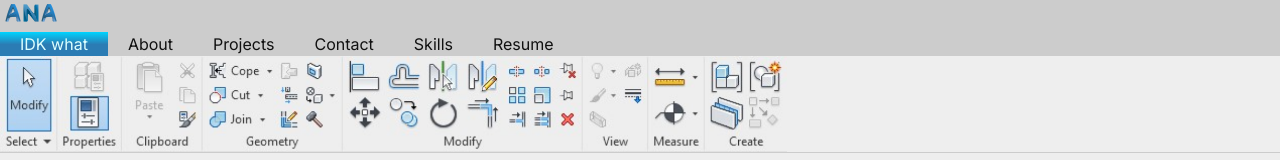
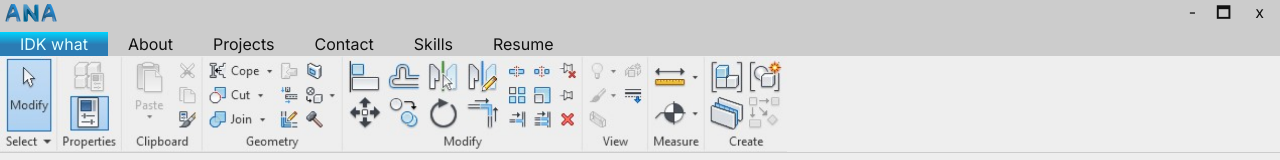
Before and after one commit to planktoon1/anas-portfolio, a Next.js app: page / in a window 1280 px wide. Shown: the top 160 px of the page. Built offline with nearby package versions, Linux system fonts and the light colour scheme.

Commit message:
surprisy prisy

```diff
--- /dev/null
+++ b/components/Overlay.tsx
@@ -0,0 +1,26 @@
+import { useEffect, useState } from "react"
+
+const Overlay = () => {
+  const [open, setOpen] = useState(false)
+
+  if (open) {
+    return <div className="fixed z-40 inset-0" style={{ backgroundImage: 'url("/xp.jpg")', backgroundRepeat: 'no-repeat', backgroundAttachment: 'fixed', backgroundPosition: 'center', backgroundSize: 'cover' }}>
+      <div className="absolute inset-0 flex items-center justify-center">
+        <div className="group cursor-pointer hover:border borger-white hover:opacity-90 hover:bg-gray-800 p-2" onClick={() => setOpen(false)}>
+          <img width="48px" height="48px" className="mx-auto" src="/A.png" alt="..." />
+          <p className="text-white text-center mt-2 group-hover:underline">Ana's <br /> portfolio</p>
+        </div>
+      </div>
+    </div>
+  }
+
+  return (
+    <div>
+      <button className="px-3 py-1 hover:bg-background-2">-</button>
+      <button className="px-2 py-1 hover:bg-background-2">🗖</button>
+      <button className="px-4 py-1 bg-indigo-500 hover:text-white  x-button" onClick={() => setOpen(true)}>x</button>
+    </div>
+  )
+}
+
+export default Overlay
--- a/components/layout/Header/Header.tsx
+++ b/components/layout/Header/Header.tsx
@@ -4,18 +4,23 @@ import { PropsWithChildren } from "react";
 import { UrlObject } from "url";
 import Image from "next/image";
 import { IClassName } from "../../../types/genericTypes";
+import Overlay from "../../Overlay";
 
-export interface IHeaderProps extends IClassName {}
+export interface IHeaderProps extends IClassName { }
 
 export function Header({ className }: IHeaderProps) {
   return (
     <header
       className={`w-full flex flex-col bg-background-3 ${className ?? ""}`}
     >
-      <div className="m-1">
-        <Image src="/A.png" width="18px" height="18px" alt="A" />
-        <Image src="/N.png" width="18px" height="18px" alt="N" />
-        <Image src="/A.png" width="18px" height="18px" alt="A" />
+      <div className="flex justify-between">
+        <div className="m-1">
+
+          <Image src="/A.png" width="18px" height="18px" alt="A" />
+          <Image src="/N.png" width="18px" height="18px" alt="N" />
+          <Image src="/A.png" width="18px" height="18px" alt="A" />
+        </div>
+        <Overlay />
       </div>
       <ul className="flex pt-1 items-end flex-wrap">
         <FileButton>IDK what</FileButton>
@@ -52,9 +57,8 @@ export function NavigationButton({
         sm:w-min
         transition-colors
         duration-300
-        ${
-          isActive ? "bg-background-2" : "bg-background-3 hover:bg-background-2"
-        }
+        ${isActive ? "bg-background-2" : "bg-background-3 hover:bg-background-2"
+          }
     `}
       >
         <a>{children}</a>
--- a/styles/globals.css
+++ b/styles/globals.css
@@ -139,3 +139,7 @@ table {
 body {
   font-family: "Inter", sans-serif;
 }
+
+.x-button:hover {
+  background-color: red;
+}
```
Also changed, not shown: public/xp.jpg (added), 1 other file (tests, documents, lock files or other folders).
